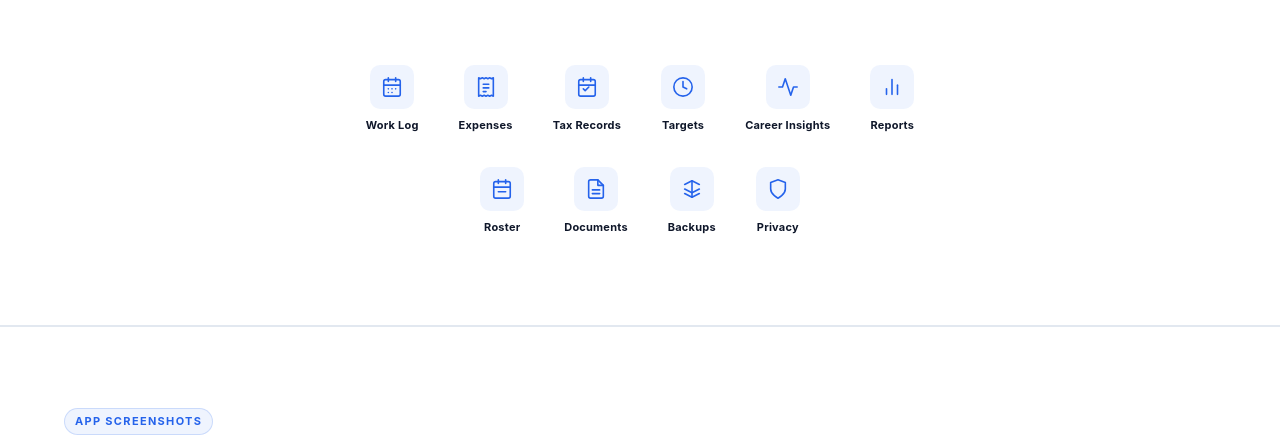
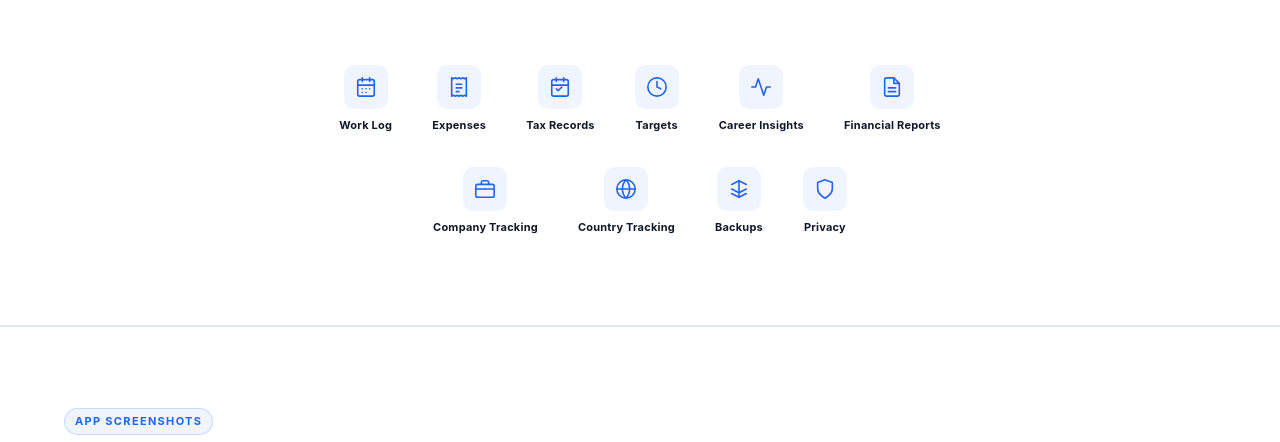
Before and after one commit to nowayjosay/cledger-website, a website: page features.html in a window 1280 px wide. Shown: the part 329-771 px from the top of the page. Drawn offline with Linux system fonts and the light colour scheme.

Commit message:
Update Roster, Documents, Reports names

```diff
--- a/features.html
+++ b/features.html
@@ -110,12 +110,13 @@
             <div class="feat-pill">
               <span class="feat-pill-icon" aria-hidden="true">
                 <svg width="22" height="22" viewBox="0 0 24 24" fill="none" stroke="currentColor" stroke-width="1.75" stroke-linecap="round" stroke-linejoin="round">
-                  <line x1="18" y1="20" x2="18" y2="10"/>
-                  <line x1="12" y1="20" x2="12" y2="4"/>
-                  <line x1="6" y1="20" x2="6" y2="14"/>
+                  <path d="M14 2H6a2 2 0 0 0-2 2v16a2 2 0 0 0 2 2h12a2 2 0 0 0 2-2V8z"/>
+                  <polyline points="14 2 14 8 20 8"/>
+                  <line x1="16" y1="13" x2="8" y2="13"/>
+                  <line x1="16" y1="17" x2="8" y2="17"/>
                 </svg>
               </span>
-              <span class="feat-pill-label">Reports</span>
+              <span class="feat-pill-label">Financial Reports</span>
             </div>
 
           </div>
@@ -125,26 +126,24 @@
             <div class="feat-pill">
               <span class="feat-pill-icon" aria-hidden="true">
                 <svg width="22" height="22" viewBox="0 0 24 24" fill="none" stroke="currentColor" stroke-width="1.75" stroke-linecap="round" stroke-linejoin="round">
-                  <rect x="3" y="4" width="18" height="18" rx="2"/>
-                  <line x1="16" y1="2" x2="16" y2="6"/>
-                  <line x1="8" y1="2" x2="8" y2="6"/>
-                  <line x1="3" y1="10" x2="21" y2="10"/>
-                  <line x1="8" y1="15" x2="16" y2="15"/>
+                  <rect x="2" y="7" width="20" height="14" rx="2"/>
+                  <path d="M16 7V5a2 2 0 0 0-2-2h-4a2 2 0 0 0-2 2v2"/>
+                  <line x1="12" y1="12" x2="12" y2="12"/>
+                  <path d="M2 12h20"/>
                 </svg>
               </span>
-              <span class="feat-pill-label">Roster</span>
+              <span class="feat-pill-label">Company Tracking</span>
             </div>
 
             <div class="feat-pill">
               <span class="feat-pill-icon" aria-hidden="true">
                 <svg width="22" height="22" viewBox="0 0 24 24" fill="none" stroke="currentColor" stroke-width="1.75" stroke-linecap="round" stroke-linejoin="round">
-                  <path d="M14 2H6a2 2 0 0 0-2 2v16a2 2 0 0 0 2 2h12a2 2 0 0 0 2-2V8z"/>
-                  <polyline points="14 2 14 8 20 8"/>
-                  <line x1="16" y1="13" x2="8" y2="13"/>
-                  <line x1="16" y1="17" x2="8" y2="17"/>
+                  <circle cx="12" cy="12" r="10"/>
+                  <line x1="2" y1="12" x2="22" y2="12"/>
+                  <path d="M12 2a15.3 15.3 0 0 1 4 10 15.3 15.3 0 0 1-4 10 15.3 15.3 0 0 1-4-10 15.3 15.3 0 0 1 4-10z"/>
                 </svg>
               </span>
-              <span class="feat-pill-label">Documents</span>
+              <span class="feat-pill-label">Country Tracking</span>
             </div>
 
             <div class="feat-pill">
```
